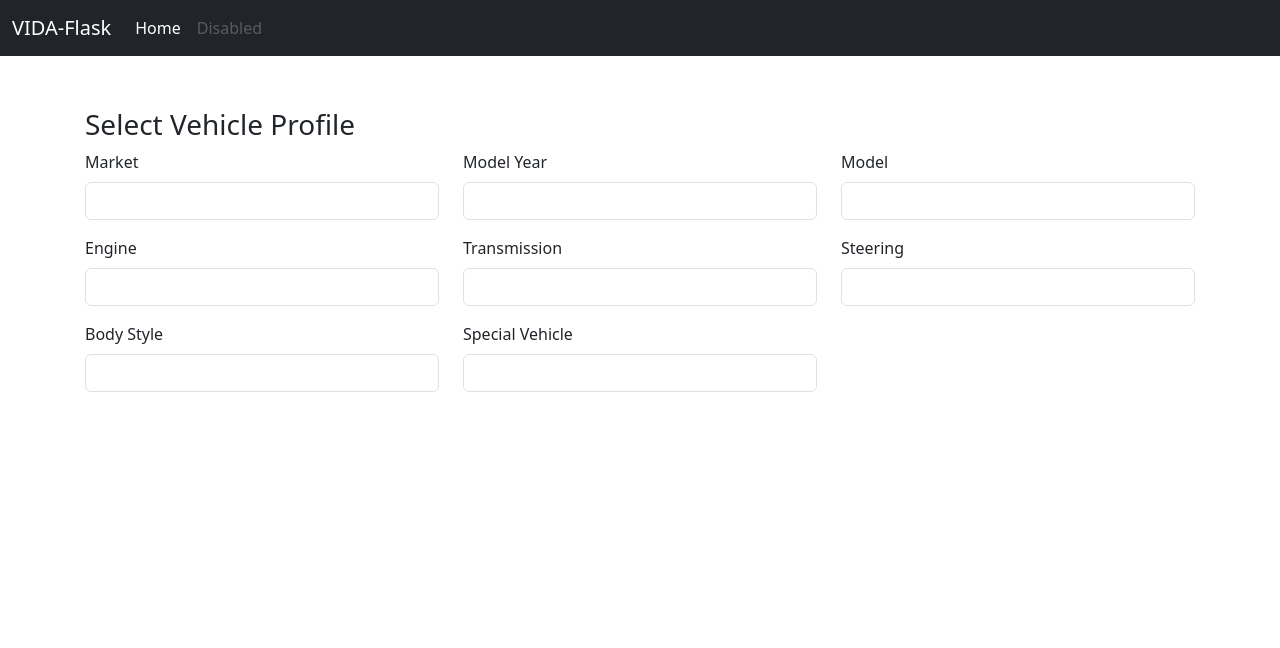
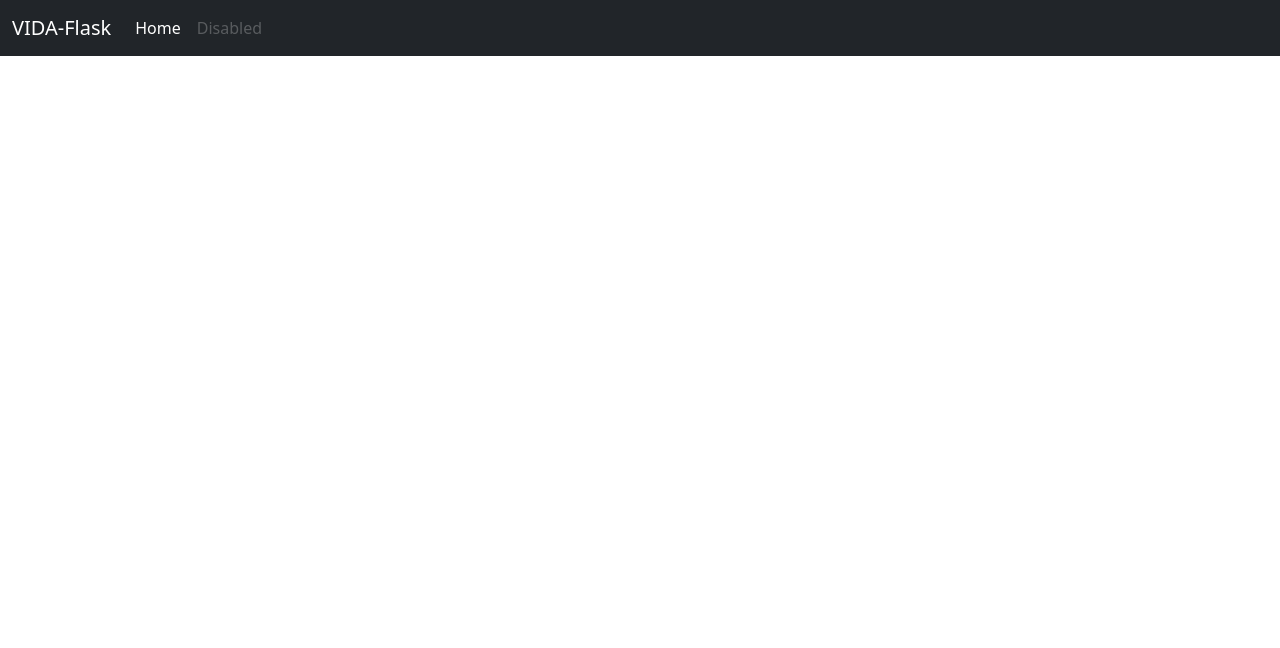
Before and after one commit to kForth/OpenVIDA, a Flask app: page / in a window 1280 px wide. Shown: the top 648 px of the page. Run offline with Flask 3, Linux system fonts and the light colour scheme; lists and menus that the app fills with data are empty; parts of the project's set-up code (start-up, migrations or seed data) failed here and were passed over; some libraries are stand-ins or nearby versions.

Commit message:
Update home.html

```diff
--- a/vida_flask/templates/public/home.html
+++ b/vida_flask/templates/public/home.html
@@ -1,89 +1,3 @@
 {% extends "layout.html" %} {% block content %}
-<div class="container">
-    <h3 class="mt-5">Select Vehicle Profile</h3>
-    <form>
-        <div class="row">
-            <div class="col-sm-6 col-md-4 mb-3">
-                <label for="vehicleProfile_market" class="form-label"
-                    >Market</label
-                >
-                <select
-                    class="form-control"
-                    id="vehicleProfile_market"
-                    data-bind="value: market, options: marketOptions, optionsText: 'text'"
-                ></select>
-            </div>
-            <div class="col-sm-6 col-md-4 mb-3">
-                <label for="vehicleProfile_modelYear" class="form-label"
-                    >Model Year</label
-                >
-                <select
-                    class="form-control"
-                    id="vehicleProfile_modelYear"
-                    data-bind="value: modelYear, options: modelYearOptions, optionsText: 'text'"
-                ></select>
-            </div>
-            <div class="col-sm-6 col-md-4 mb-3">
-                <label for="vehicleProfile_model" class="form-label"
-                    >Model</label
-                >
-                <select
-                    class="form-control"
-                    id="vehicleProfile_model"
-                    data-bind="value: model, options: modelOptions, optionsText: 'text'"
-                ></select>
-            </div>
-            <div class="col-sm-6 col-md-4 mb-3">
-                <label for="vehicleProfile_engine" class="form-label"
-                    >Engine</label
-                >
-                <select
-                    class="form-control"
-                    id="vehicleProfile_engine"
-                    data-bind="value: engine, options: engineOptions, optionsText: 'text'"
-                ></select>
-            </div>
-            <div class="col-sm-6 col-md-4 mb-3">
-                <label for="vehicleProfile_transmission" class="form-label"
-                    >Transmission</label
-                >
-                <select
-                    class="form-control"
-                    id="vehicleProfile_transmission"
-                    data-bind="value: transmission, options: transmissionOptions, optionsText: 'text'"
-                ></select>
-            </div>
-            <div class="col-sm-6 col-md-4 mb-3">
-                <label for="vehicleProfile_steering" class="form-label"
-                    >Steering</label
-                >
-                <select
-                    class="form-control"
-                    id="vehicleProfile_steering"
-                    data-bind="value: steering, options: steeringOptions, optionsText: 'text'"
-                ></select>
-            </div>
-            <div class="col-sm-6 col-md-4 mb-3">
-                <label for="vehicleProfile_bodyStyle" class="form-label"
-                    >Body Style</label
-                >
-                <select
-                    class="form-control"
-                    id="vehicleProfile_bodyStyle"
-                    data-bind="value: bodyStyle, options: bodyStyleOptions, optionsText: 'text'"
-                ></select>
-            </div>
-            <div class="col-sm-6 col-md-4 mb-3">
-                <label for="vehicleProfile_specialVehicle" class="form-label"
-                    >Special Vehicle</label
-                >
-                <select
-                    class="form-control"
-                    id="vehicleProfile_specialVehicle"
-                    data-bind="value: specialVehicle, options: specialVehicleOptions, optionsText: 'text'"
-                ></select>
-            </div>
-        </div>
-    </form>
-</div>
+<div class="container"></div>
 {% endblock %}
```
